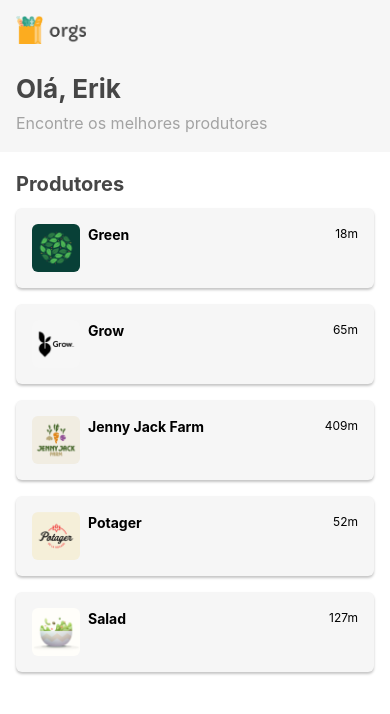
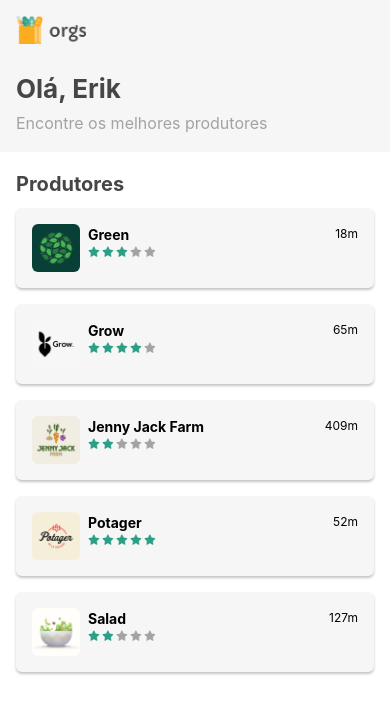
Before and after one commit to mtserik/orgsHooks, a React Native app: screen / in a window 390 px wide. Shown: the top 714 px of the page. Built offline with nearby package versions, Linux system fonts and the light colour scheme.

Commit message:
Criando o componente de estrelas

```diff
--- /dev/null
+++ b/src/componentes/Estrelas.js
@@ -0,0 +1,54 @@
+import React, { useState } from "react";
+import { View, Image, StyleSheet, TouchableOpacity } from "react-native";
+
+import estrela from "../assets/estrela.png";
+import estrelaCinza from "../assets/estrelaCinza.png";
+
+export default function Estrelas({
+    quantidade: quantidadeAntiga,
+    editavel = false,
+    grande = false,
+}) {
+    const [quantidade, setQuantidade] = useState(quantidadeAntiga);
+    const estilos = estilosFuncao(grande);
+
+    const getImage = (index) => {
+        if (index < quantidade) {
+            return estrela;
+        }
+        return estrelaCinza;
+    }
+
+    const RenderEstrelas = () => {
+        const listaEstrelas = [];
+        for (let i = 0; i < 5; i++) {
+            listaEstrelas.push(
+                <TouchableOpacity
+                key={i}
+                onPress={() => setQuantidade(i + 1)}
+                disabled={!editavel}
+                    >
+                    <Image source={getImage(i)} style={estilos.estrela}/>
+                </TouchableOpacity>
+
+            );
+        }
+
+        return listaEstrelas;
+    }
+
+    return <View style={estilos.estrelas}>
+            <RenderEstrelas />
+        </View>
+}
+
+const estilosFuncao = (grande) => StyleSheet.create({
+    estrelas: {
+        flexDirection: "row",
+    },
+    estrela:{
+        width: grande ? 36: 12,
+        height: grande ? 36: 12,
+        marginRight: 2,
+    }
+});
--- a/src/telas/Home/componentes/Produtor.js
+++ b/src/telas/Home/componentes/Produtor.js
@@ -1,14 +1,27 @@
-import React from "react";
-import { Text, View, Image, StyleSheet } from "react-native";
+import React, { useState } from "react";
+import { Text, View, TouchableOpacity, Image, StyleSheet } from "react-native";
+
+import Estrelas from "../../../componentes/Estrelas";
 
 export default function Produtor({ nome, imagem, distancia, estrelas }) {
-    return <View style={estilos.cartao}>
+    const [ selecionado, setSelecionado ] = useState(false);
+    return <TouchableOpacity
+            style={estilos.cartao}
+            onPress={() => setSelecionado(!selecionado)}
+            >
             <Image source={imagem} style={estilos.imagem} acessibilityLabel={nome} />
             <View style={estilos.informacoes}>
-                <Text style={estilos.nome}>{ nome }</Text>
+                <View>
+                    <Text style={estilos.nome}>{ nome }</Text>
+                    <Estrelas
+                        quantidade={estrelas}
+                        editavel={selecionado}
+                        grande={selecionado}
+                    />
+                </View>
                 <Text style={estilos.distancia}>{ distancia }</Text>
             </View>
-        </View>
+        </TouchableOpacity>
 }
 
 const estilos = StyleSheet.create({
```
